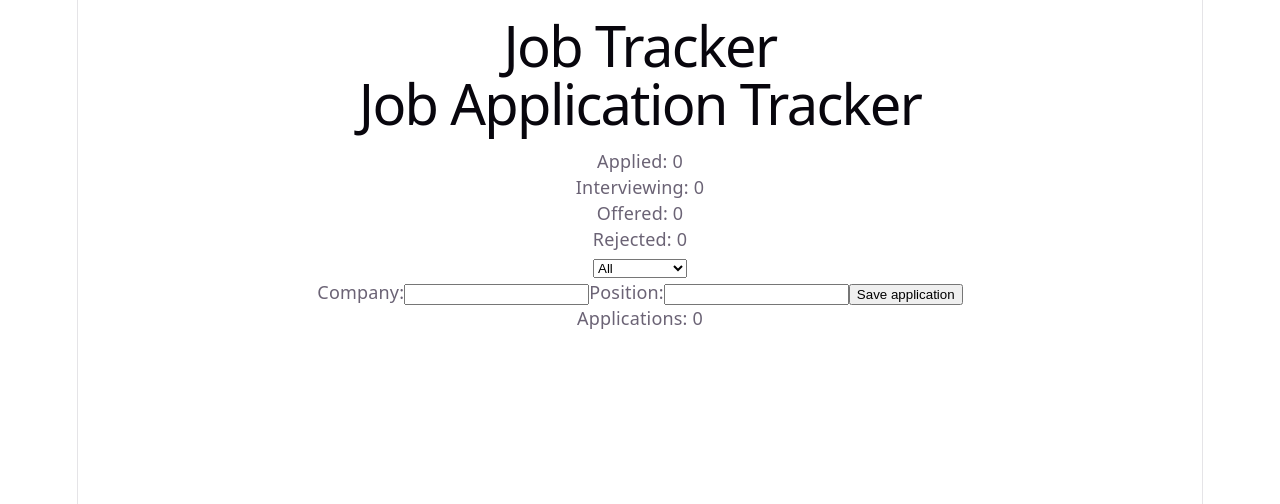
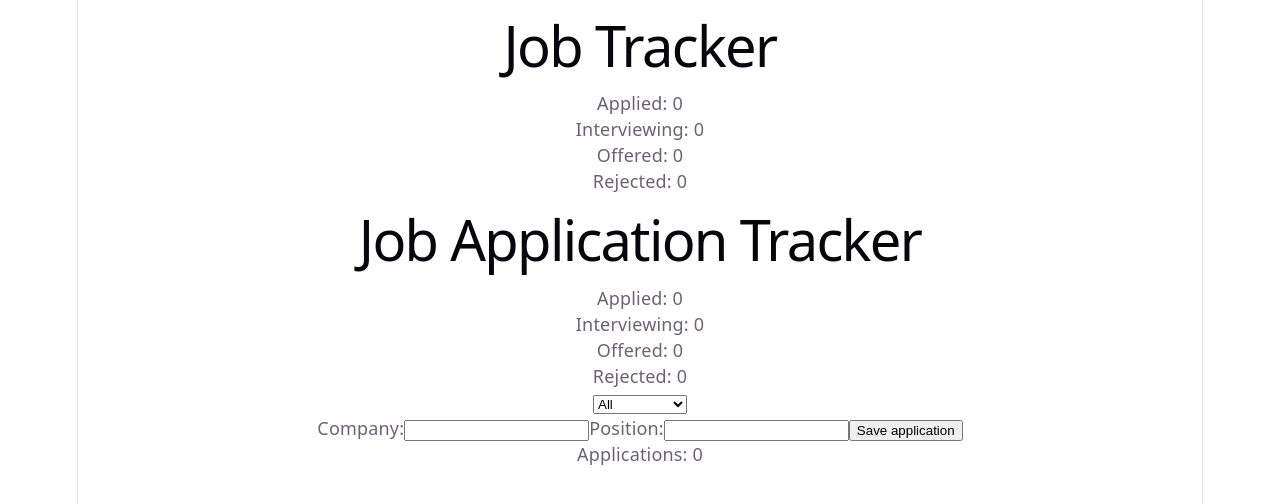
Before and after one commit to laci528-creator/job-application-tracker-ts, a React (Vite) app: page / in a window 1280 px wide. Shown: the top 504 px of the page. Built offline with nearby package versions, Linux system fonts and the light colour scheme.

Commit message:
Add dashboard with shared application context

```diff
--- a/src/App.tsx
+++ b/src/App.tsx
@@ -1,11 +1,13 @@
 import ApplicationList from "./components/ApplicationList";
 import { ApplicationsProvider } from "./context/ApplicationsProvider";
+import Dashboard from "./components/Dashboard";
 
 function App() {
   return (
     <ApplicationsProvider>
       <div>
         <h1>Job Tracker</h1>
+        <Dashboard />
         <ApplicationList />
       </div>
     </ApplicationsProvider>
--- /dev/null
+++ b/src/components/Dashboard.tsx
@@ -0,0 +1,35 @@
+import { useApplicationsContext } from "../hooks/useApplicationsContext";
+
+function Dashboard() {
+    const { applications } = useApplicationsContext();
+
+
+    const appliedCount = applications.filter(
+        (app) => app.status === "applied"
+    ).length;
+
+    const interviewCount = applications.filter(
+        (app) => app.status === "interview"
+    ).length;
+
+    const offerCount = applications.filter(
+        (app) => app.status === "offer"
+    ).length;
+
+    const rejectedCount = applications.filter(
+        (app) => app.status === "rejected"
+    ).length;
+
+
+    return (
+        <div>
+            <p>Applied: {appliedCount}</p>
+            <p>Interviewing: {interviewCount}</p>
+            <p>Offered: {offerCount}</p>
+            <p>Rejected: {rejectedCount}</p>
+        </div>
+    )
+
+}
+
+export default Dashboard;
```
